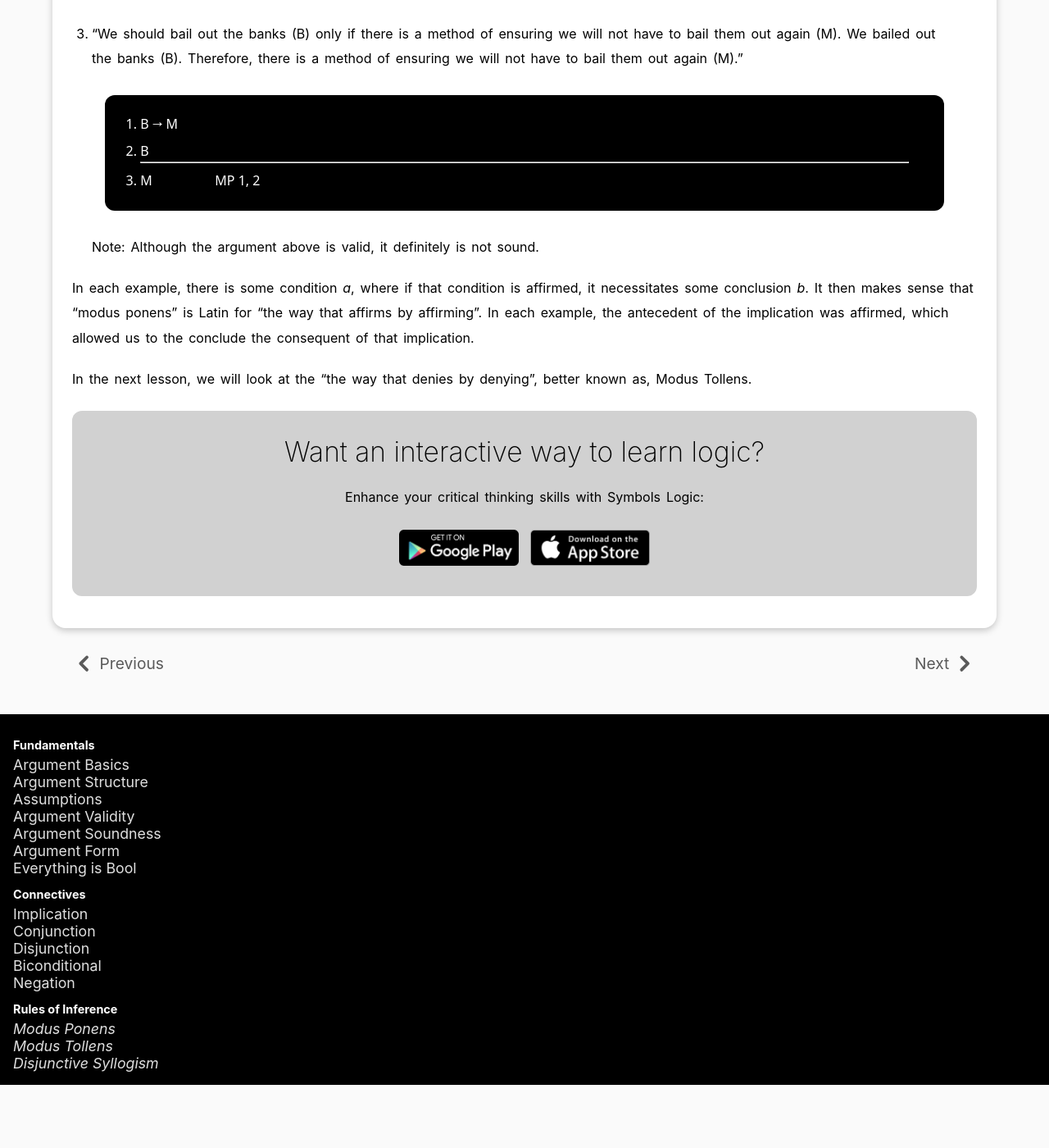
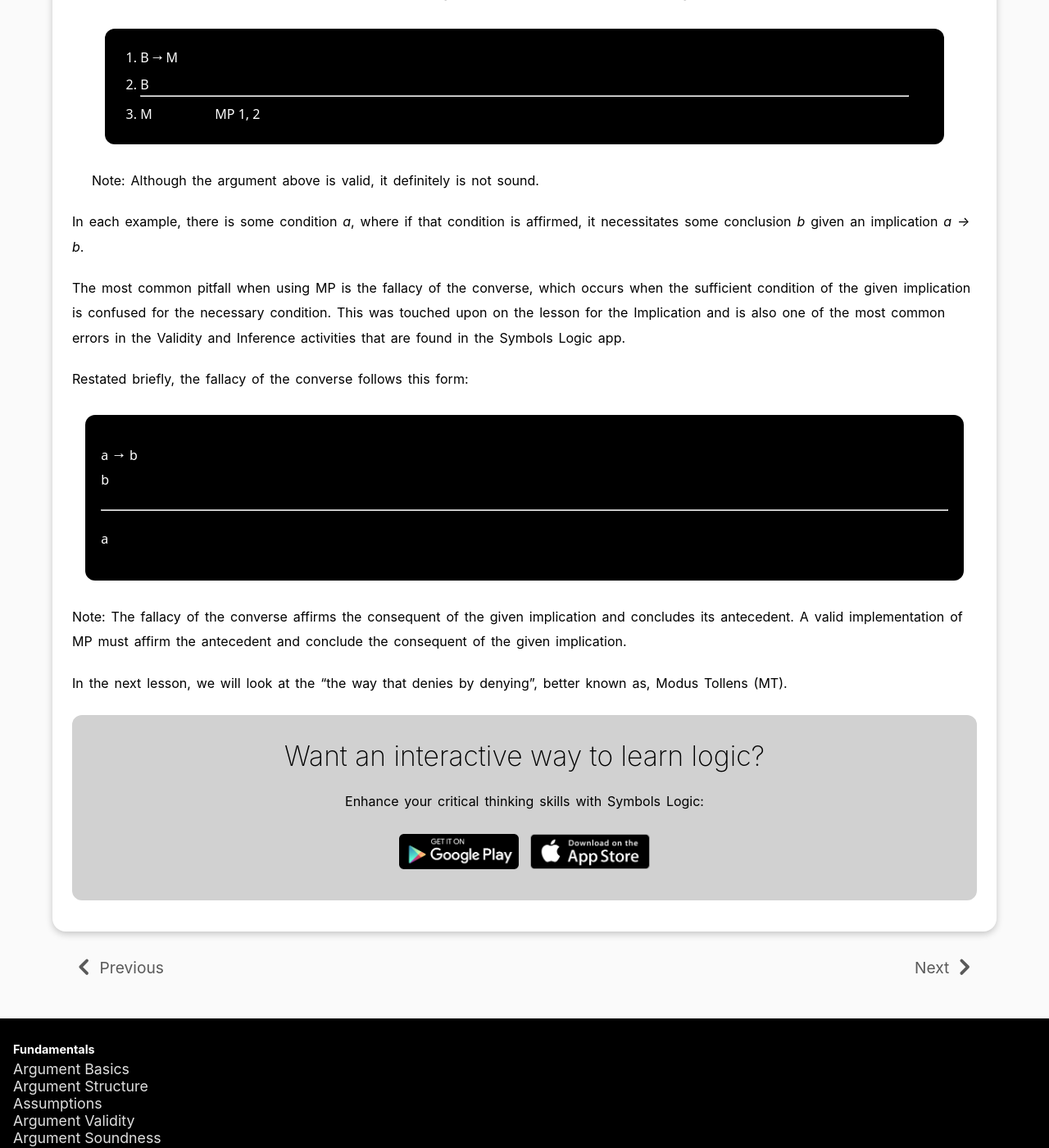
Before and after one commit to symbolslogic/symbolslogic.github.io, a Jekyll site: the page built from lessons/modus_ponens.md, in a window 1280 px wide and 1400 px high, scrolled down 1265 px. Shown: the whole window at 82% size. Built offline with Jekyll 4.4.1, drawn with Linux system fonts in a browser that asks for light colours; before the commit the page ends 2588 px from its top, so only the background shows below that; some of the changed text lies outside the part shown.

Commit message:
update mp

```diff
--- a/lessons/modus_ponens.md
+++ b/lessons/modus_ponens.md
@@ -3,9 +3,8 @@ layout: lesson
 title: Modus Ponens
 ---
 
-We will begin our journey into the rules of inference with Modus Ponens (MP). MP is one of the most well-known valid argument forms, it also likely in every legal contract, computer program, and research paper in existence. You have likely either used MP or came across it at least once this week.
+Modus Ponens (MP) is one of the most common rules of inference. From the Latin, "the way to affirm by affirming", it follows the form of affirming the antecedent of an implication and inferring its consequent.
 
-So how does it look like? Here is its form:
 
 > a → b <br>
 > a
@@ -41,6 +40,18 @@ Here are some examples:
 
     Note: Although the argument above is valid, it definitely is not sound.
 
-In each example, there is some condition _`a`_, where if that condition is affirmed, it necessitates some conclusion _`b`_. It then makes sense that "modus ponens" is Latin for "the way that affirms by affirming". In each example, the antecedent of the implication was affirmed, which allowed us to the conclude the consequent of that implication.
+In each example, there is some condition _`a`_, where if that condition is affirmed, it necessitates some conclusion _`b`_ given an implication _`a → b`_.
 
-In the next lesson, we will look at the "the way that denies by denying", better known as, Modus Tollens.
+The most common pitfall when using MP is the fallacy of the converse, which occurs when the sufficient condition of the given implication is confused for the necessary condition. This was touched upon on the lesson for the [Implication]({{ site.baseurl }}/lessons/implication.html) and is also one of the most common errors in the Validity and Inference activities that are found in the Symbols Logic app.
+
+Restated briefly, the fallacy of the converse follows this form:
+
+> a → b <br>
+> b
+><hr>
+> a
+
+Note: The fallacy of the converse affirms the consequent of the given implication and concludes its antecedent. A valid implementation of MP must affirm the antecedent and conclude the consequent of the given implication.
+
+
+In the next lesson, we will look at the "the way that denies by denying", better known as, Modus Tollens (MT).
```
